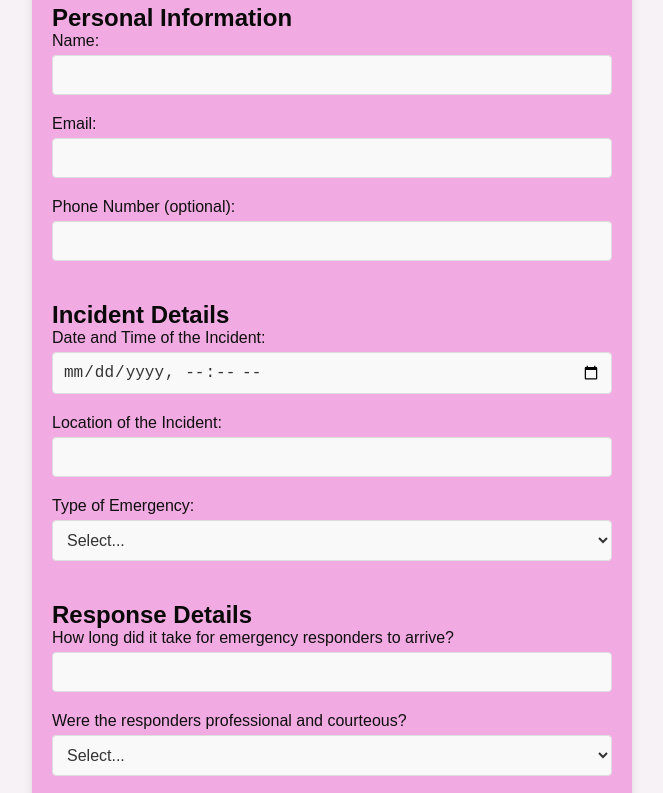
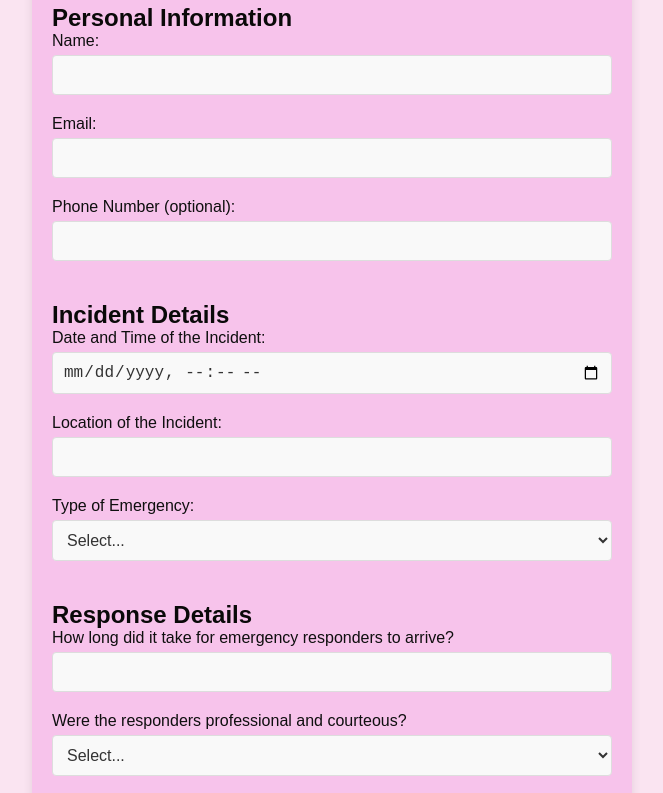
Before and after one commit to duuhcheechee/Feedback, a website: page public/index.html in a window 1280 px wide. Shown: the part 250-1043 px from the top of the page, without its empty margins (308-971 px from the left). Drawn offline with Linux system fonts and the light colour scheme.

Commit message:
a bit better

```diff
--- a/public/style.css
+++ b/public/style.css
@@ -7,7 +7,7 @@
 
 body {
     font-family: Arial, sans-serif;
-    background-color: #f7f2f5;
+    background-color: #fae4f1;
     display: flex;
     justify-content: center;
     align-items: center;
@@ -15,7 +15,7 @@ body {
 }
 
 .container {
-    background-color: #f1abe2;
+    background-color: #f7c3eb;
     padding: 20px;
     border-radius: 8px;
     box-shadow: 0 0 10px rgba(0, 0, 0, 0.1);
```
